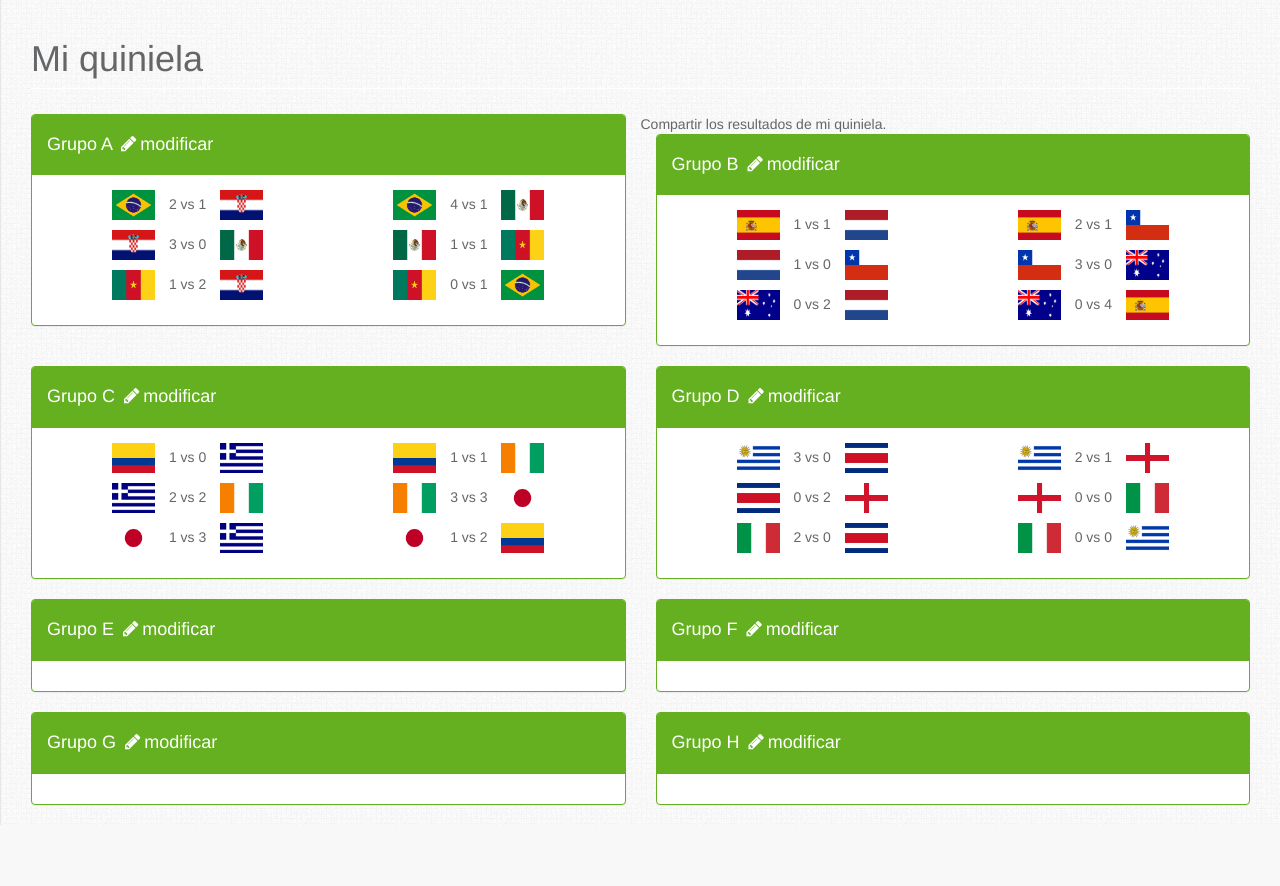
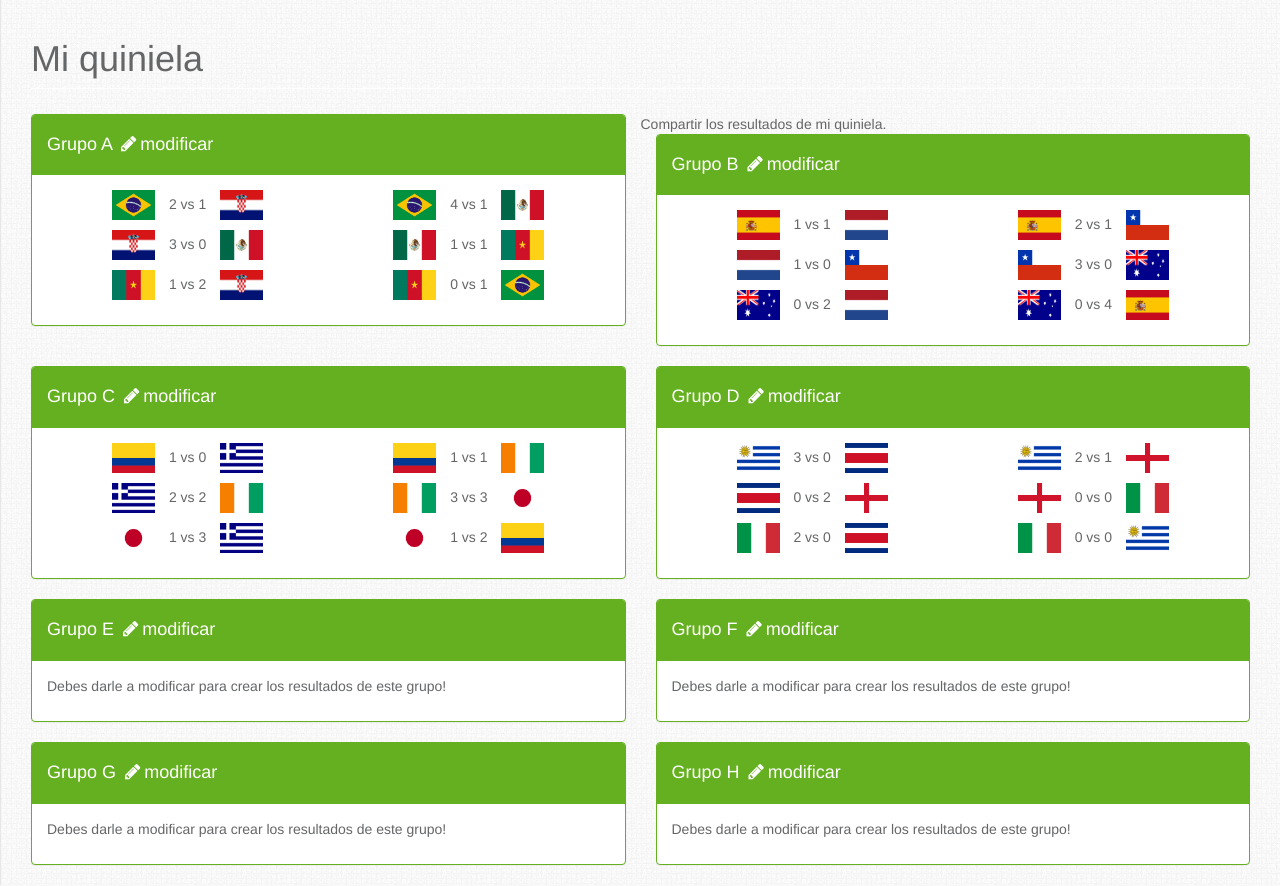
Before and after one commit to leonardogutierrezh/quiniela, a Django app: page /mi_quiniela/ in a window 1280 px wide. Shown: the part 52-938 px from the top of the page. Before the commit the page ends 877 px from the top, so only its background shows below. Run offline with Django 3.2, Linux system fonts and the light colour scheme; a user stored in the database is signed in; data comes from the database, SQL or seed files in the repository; style sheets or scripts are compiled from the project's sources; some libraries are stand-ins or nearby versions.

Commit message:
mensaje en template vacio

```diff
--- a/quiniela/templates/social/mi_quiniela.html
+++ b/quiniela/templates/social/mi_quiniela.html
@@ -23,8 +23,11 @@
                         vs
 					    {{ partido.golesV }}
 					    <img src="{{ MEDIA_URL }}{{ partido.partido.equipoV.bandera }}" height="30" width="43" title="{{ partido.partido.equipoV.pais }}" style="margin-left: 10px;">
+
 					</div>
                 </div>
+                    {% empty %}
+                            <p>Debes darle a modificar para crear los resultados de este grupo!</p>
 				{% endfor %}
 			</div>
 		</div>
```
